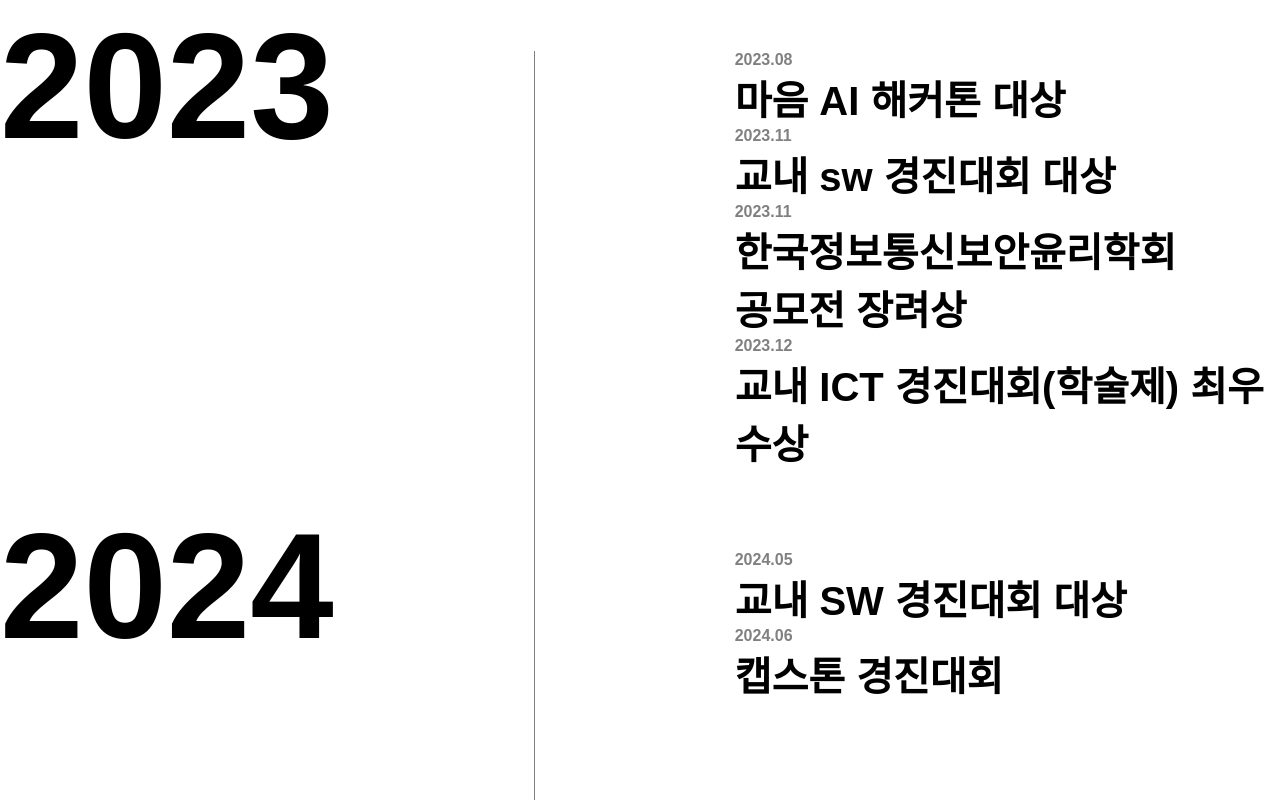
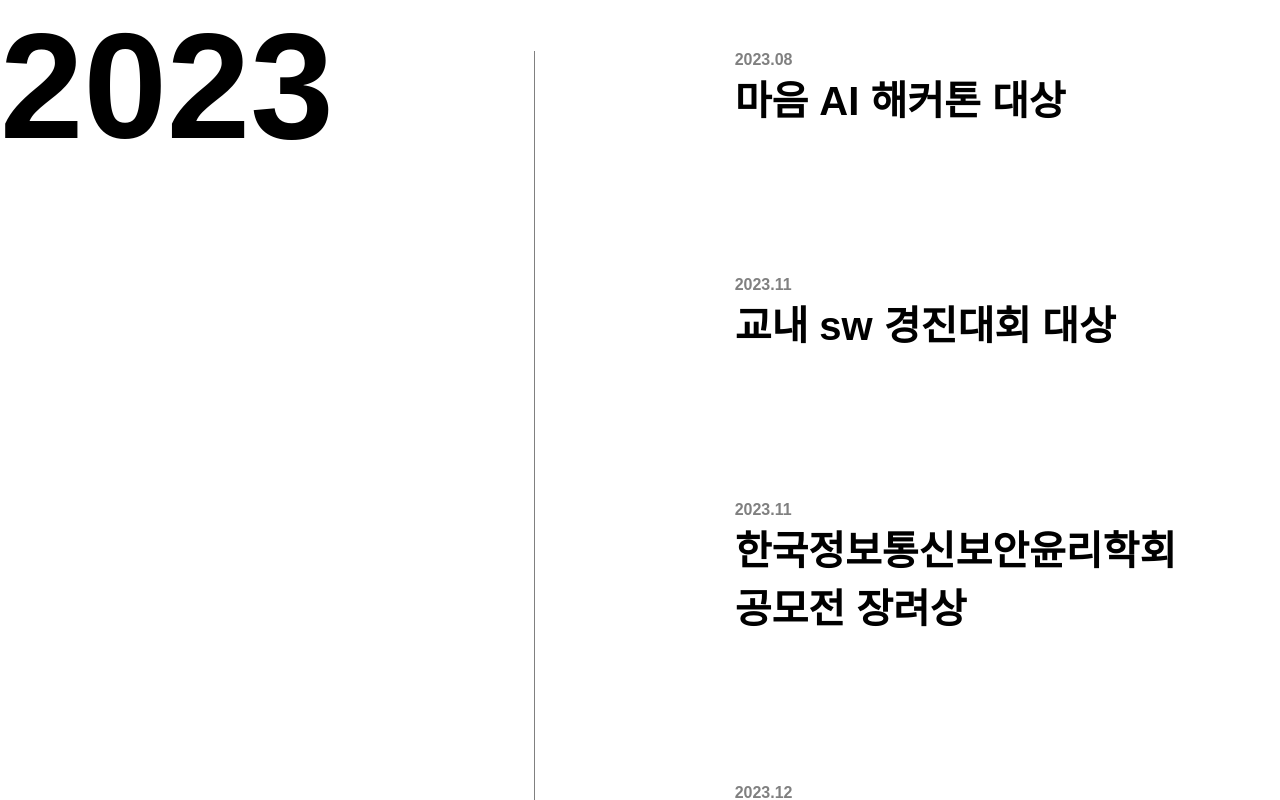
Before and after one commit to hshy1839/myweb, a React (Create React App) app: page /awards in a window 1280 px wide. Shown: the part 1020-1820 px from the top of the page. Built offline with nearby package versions, Linux system fonts and the light colour scheme.

Commit message:
awards margin교체

```diff
--- a/src/css/Awards.css
+++ b/src/css/Awards.css
@@ -83,7 +83,7 @@
 
 .awards-list-bar {
     width: 1px;
-    height: 500px;
+    height: 1100px;
     background-color: gray;
 }
 
@@ -93,9 +93,7 @@
     align-items: flex-start;
     margin-left: 200px;
     text-align: left;
-}
-.awards-context-container-container:nth-child(2) {
-    margin-top: 0%;
+    margin-bottom: 20%;
 }
 
 .awards-month {
```
